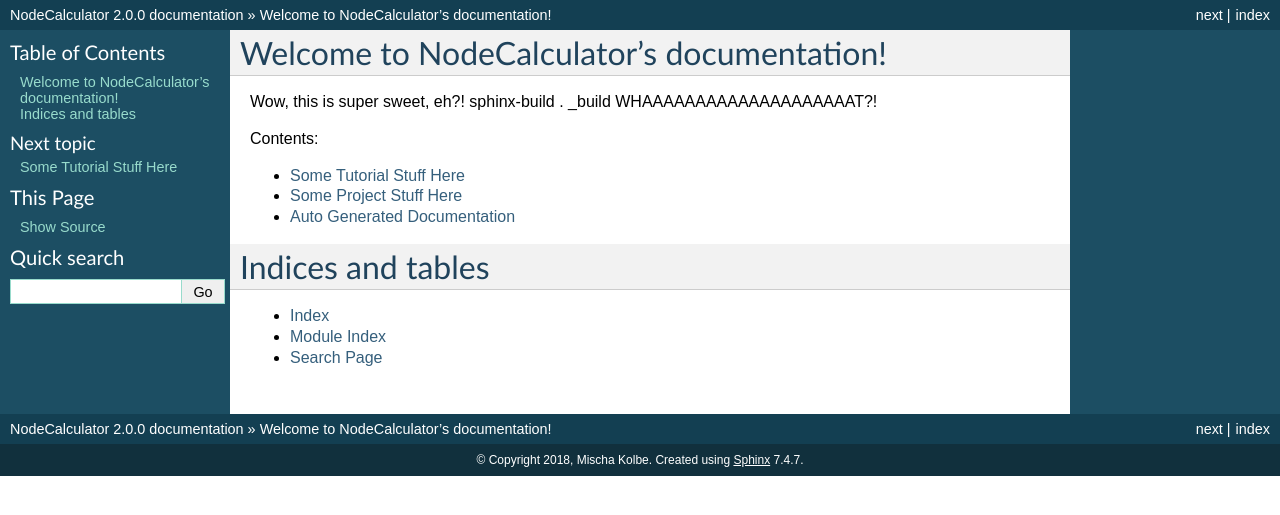
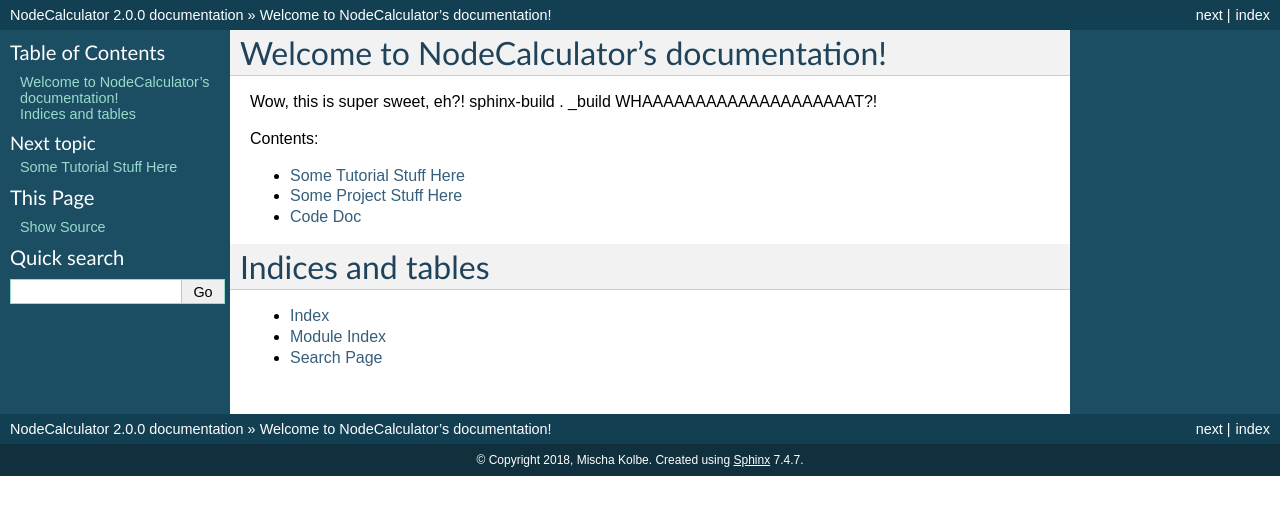
Before and after one commit to mischakolbe/node_calculator, a Sphinx documentation site: the page built from docs/index.rst, in a window 1280 px wide. Shown: the top 515 px of the page. Built offline with Sphinx 7.4.7, drawn with Linux system fonts in a browser that asks for light colours.

```diff
--- a/docs/code.rst
+++ b/docs/code.rst
@@ -1,5 +1,5 @@
-Auto Generated Documentation
-============================
+Code Doc
+========
 
 .. automodule:: om_util
    :members:
--- /dev/null
+++ b/docs/code_alt.rst
@@ -0,0 +1,5 @@
+Code Doc Alt
+============
+
+.. automodule:: node_calculator.om_util
+   :members:
--- a/docs/conf.py
+++ b/docs/conf.py
@@ -14,7 +14,7 @@
 #
 import os
 import sys
-# sys.path.insert(0, os.path.abspath('../..'))
+sys.path.insert(0, os.path.abspath('../..'))
 sys.path.insert(0, os.path.abspath('..'))
 
 
```
